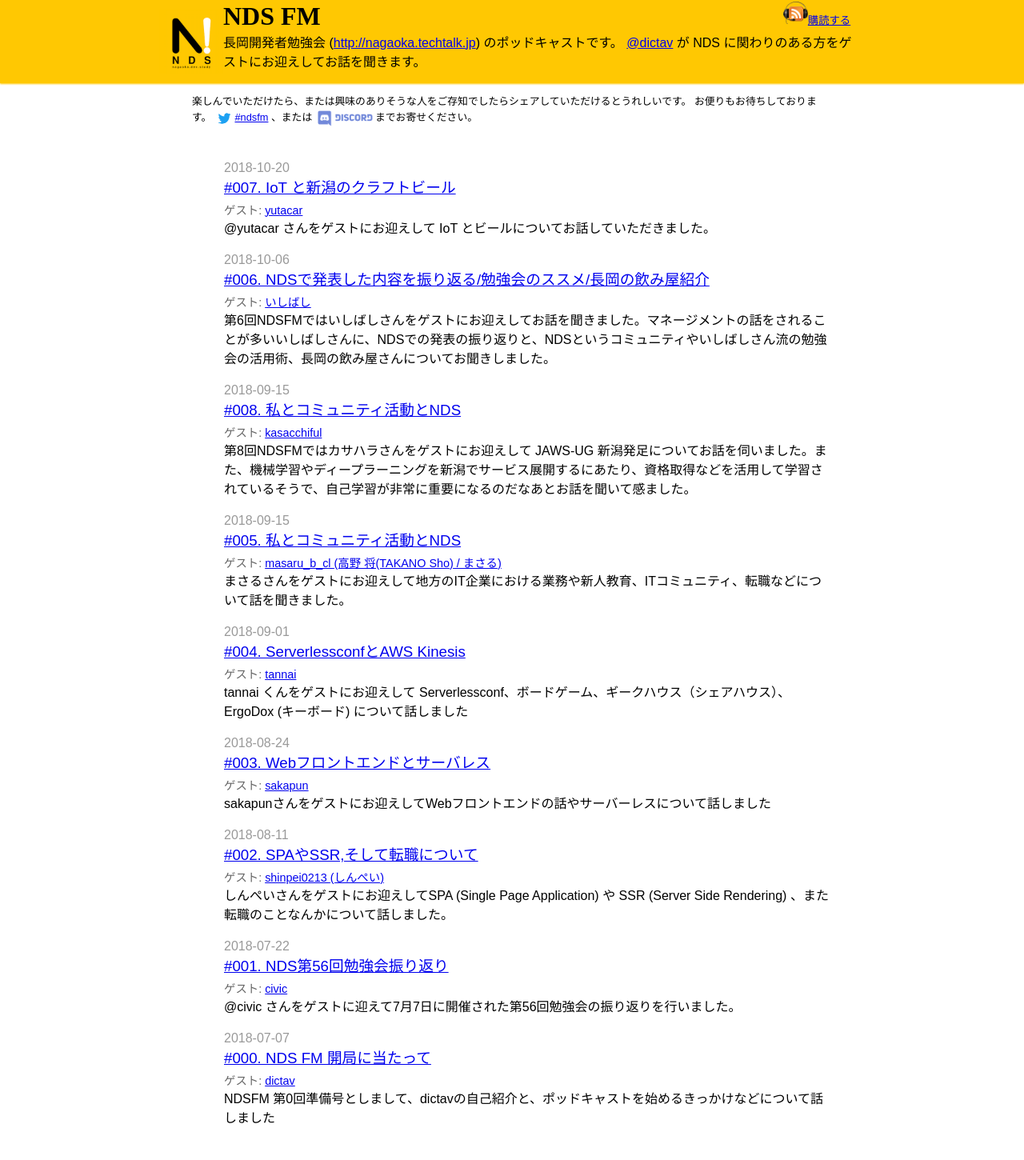
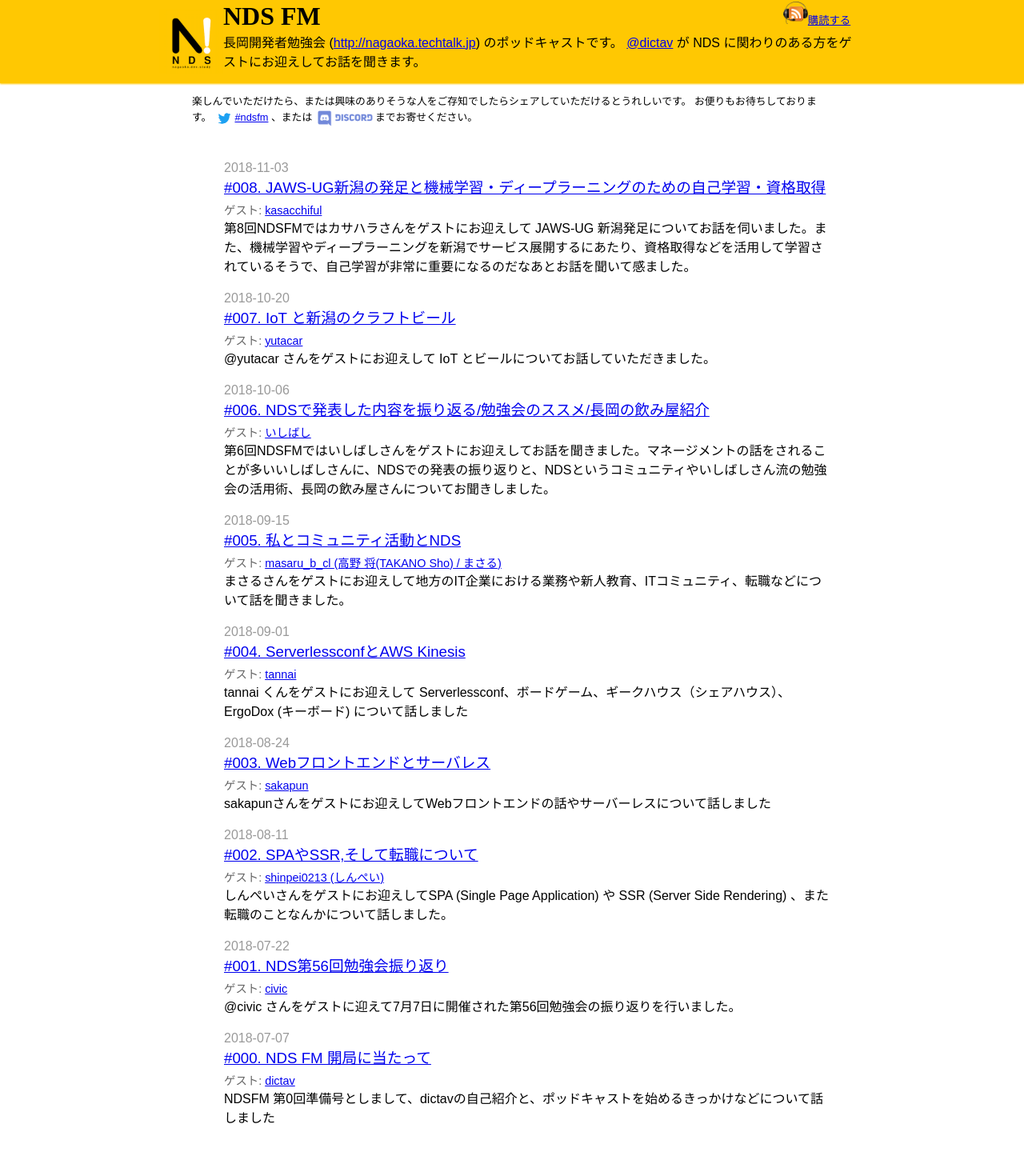
Before and after one commit to NagaokaDevelopersStudy/ndsfm, a Jekyll site: the page built from docs/index.html, in a window 1280 px wide. Shown: the whole page at 80% size. Built offline with Jekyll 4.4.1, drawn with Linux system fonts in a browser that asks for light colours; some web fonts are replaced.

Commit message:
fix ndsfm#008

```diff
--- a/docs/_posts/2018-11-03-008.md
+++ b/docs/_posts/2018-11-03-008.md
@@ -1,18 +1,17 @@
 ---
 layout: post
-date: 2018-09-15
-subject: 私とコミュニティ活動とNDS
+subject: JAWS-UG新潟の発足と機械学習・ディープラーニングのための自己学習・資格取得
 guest:
   name: kasacchiful
   url: https://twitter.com/kasacchiful
 summary: |
   第8回NDSFMではカサハラさんをゲストにお迎えして JAWS-UG 新潟発足についてお話を伺いました。また、機械学習やディープラーニングを新潟でサービス展開するにあたり、資格取得などを活用して学習されているそうで、自己学習が非常に重要になるのだなあとお話を聞いて感ました。
 audio:
-  length: 35515791
-  duration: 01:13:58
+  length: 32686416
+  duration: 01:08:05
 refs:
-  - title: AWS
-    url: https://aws.amazon.com
+  - title: NEM - Niigata Engineers Meeting
+    url: https://nem.connpass.com/
   - title: Amazon SageMaker
     url: https://aws.amazon.com/sagemaker/
   - title: 機械学習
@@ -50,8 +53,11 @@ refs:
 
 ---
 
-第8回NDSFMではカサハラさんをゲストにお迎えして JAWS-UG 新潟発足についてお話を伺いました。また、機械学習やディープラーニングを新潟でサービス展開するにあたり、資格取得などを活用して学習が非常に重要になるのだなあとお話を聞いて思いました。
-
+<p>
 <h2>お知らせ</h2>
 11月24日（土）の15:00から新潟市中央図書館ほんぽーとでJAWS-UG 新潟の発足イベントがあります。四半期に1度のペースで勉強会の開催を予定されているそうなので、魅力的なコミュニティになると思います。新潟市近郊にお住いの方でAWSに興味のある方はぜひ足を運んでみてください。
 [https://jawsug-niigata.connpass.com/event/96087/](https://jawsug-niigata.connpass.com/event/96087/)
+</p>
+
+第8回NDSFMではカサハラさんをゲストにお迎えして JAWS-UG 新潟発足についてお話を伺いました。また、機械学習やディープラーニングを新潟でサービス展開するにあたり、資格取得などを活用しての学習が非常に重要になるのだなあとお話を聞いて思いました。
+カサハラさんは JAWS-UG 以外にも新潟市内で他のIT勉強会や企業向けのセミナーの講師を務めるなど非常に活発に活動されており、他の勉強会の話も非常に興味深かったです。特に合宿形式でテスト開発について学ぶWACATEという勉強会（ワークショップ）は24,000円とお高いですが、宿泊費、宴会費、食費を含んでの開催ということすごく面白そうです。新潟でも岩室のあたりで合宿勉強会できたら面白そうだなあと思いました。
```
Also changed, not shown: other parts of docs/_posts/2018-11-03-008.md (+4 -0 lines).
